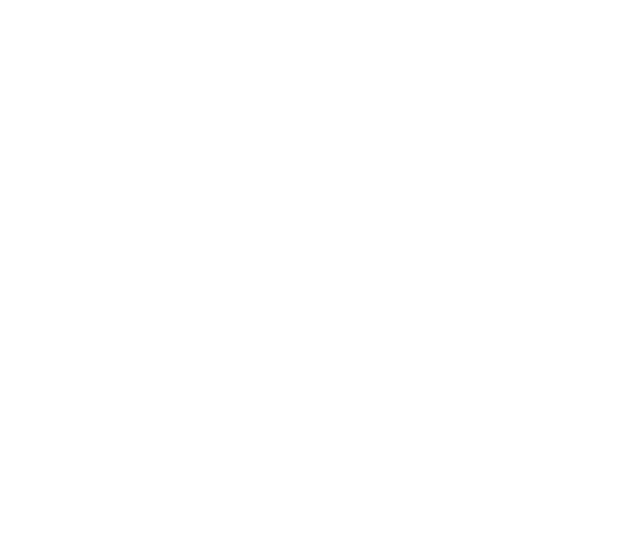
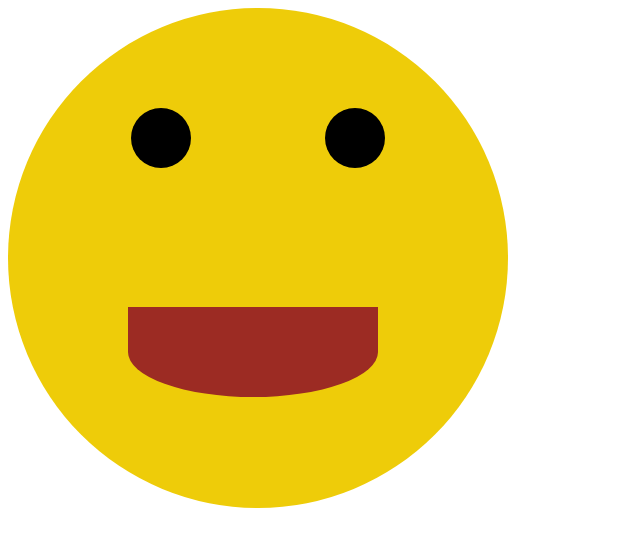
Before and after one commit to YesiamAdarsh/Delta3.0, a plain HTML site: page Day27/SmilyFace.html in a window 1280 px wide. Shown: the whole page, without its empty margins (0-640 px from the left). Drawn offline with Linux system fonts and the light colour scheme.

Commit message:
Refactor smiley face layout

```diff
--- a/Day27/SmilyFace.html
+++ b/Day27/SmilyFace.html
@@ -7,10 +7,10 @@
     <link rel="stylesheet" href="style.css">
 </head>
 <body>
-    <div>
-        <div></div>
-        <div></div>
-        <div></div>
+    <div class="outer">
+        <div class="inner" id="indiv1"></div>
+        <div class="inner" id="indiv2"></div>
+        <div class="inner" id="indiv3"></div>
     </div>
 </body>
 </html>
--- a/Day27/style.css
+++ b/Day27/style.css
@@ -0,0 +1,30 @@
+.outer {
+    height: 500px;
+    width: 500px;
+    border-radius: 50%;
+    background-color: rgb(238, 204, 9);
+    text-align: center;
+}
+#indiv1, #indiv2 {
+    height: 60px;
+    width: 60px;
+    border-radius: 50%;
+    background-color: black;
+    display: inline-block;
+    margin-top: 100px;
+}
+#indiv3 {
+    height: 90px;
+    width: 250px;
+    background-color: 	rgb(156, 43, 35);
+    margin-top: 135px;
+    margin-left: 120px;
+    border-bottom-left-radius: 50%;
+    border-bottom-right-radius: 50%;
+}
+#indiv1 {
+    margin-right: 65px;
+}
+#indiv2 {
+    margin-left: 65px;
+}
```
